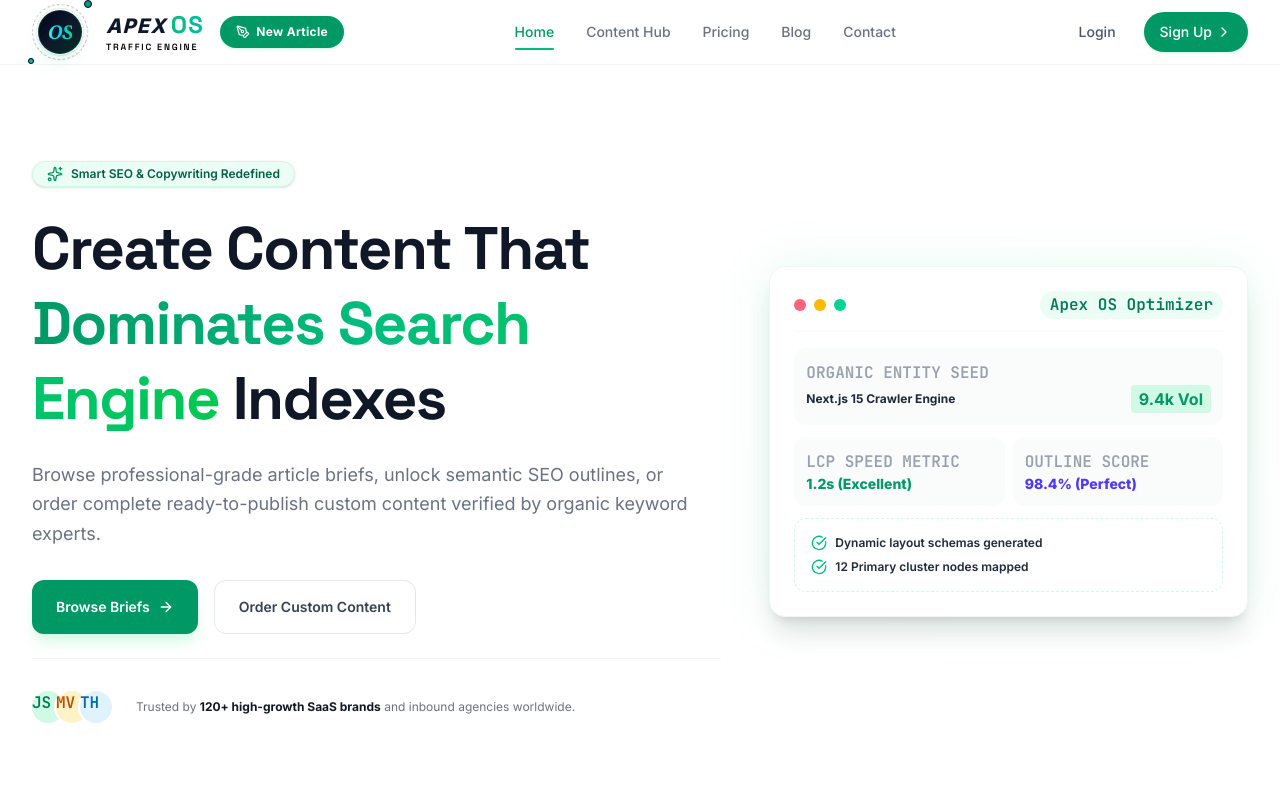
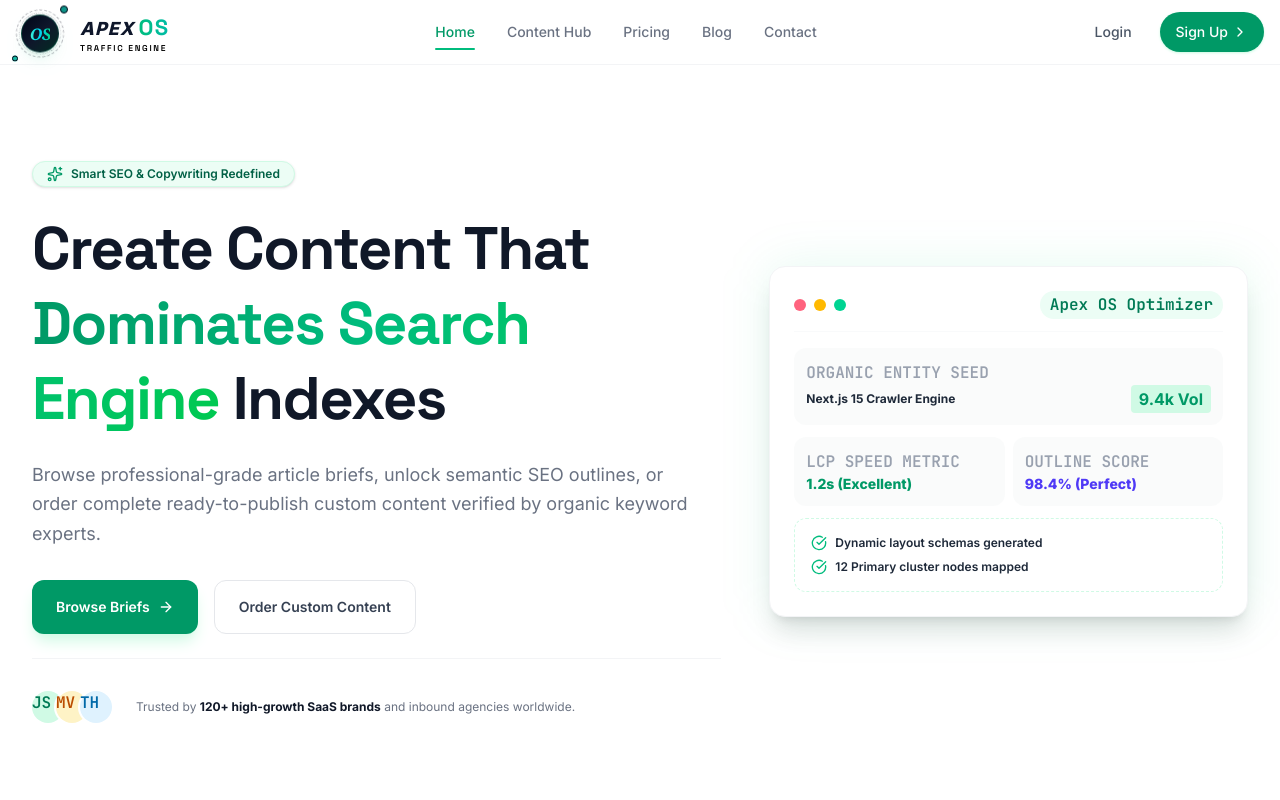
Before and after one commit to amirshahzadseo92/Amir-Shahzad, a React (Vite) app: page / in a window 1280 px wide. Shown: the top 800 px of the page. Built offline with nearby package versions, Linux system fonts and the light colour scheme.

Commit message:
refactor(ui): update header layout and logo scaling
Remove redundant "New Article" button from the header and adjust logo dimensions for a more compact design.

```diff
--- a/src/components/Header.tsx
+++ b/src/components/Header.tsx
@@ -39,29 +39,15 @@
 
   return (
     <header className="sticky top-0 z-50 w-full border-b border-gray-100 bg-white/80 backdrop-blur-md transition-all duration-300">
-      <div className="mx-auto flex h-16 max-w-7xl items-center justify-between px-4 sm:px-6 lg:px-8">
-        {/* Logo & New Article Action */}
+      <div className="mx-auto flex h-16 max-w-7xl items-center justify-between px-4 sm:px-4 lg:px-4">
+        {/* Logo & Navigation Action */}
         <div className="flex items-center gap-2 sm:gap-4">
           <div
             onClick={() => handleNavClick('home')}
-            className="cursor-pointer"
+            className="cursor-pointer flex items-center h-full"
           >
             <Logo size="md" showText={true} />
           </div>
-
-          <button
-            onClick={() => {
-              if (onNewArticleClick) {
-                onNewArticleClick();
-              } else {
-                handleNavClick('library');
-              }
-            }}
-            className="hidden md:flex items-center gap-1.5 rounded-full bg-emerald-600 hover:bg-emerald-500 active:scale-95 text-white px-3 py-1.5 md:px-4 md:py-2 text-[11px] md:text-xs font-bold tracking-wide transition-all shadow-sm hover:shadow shadow-emerald-100 shrink-0 cursor-pointer"
-          >
-            <PenTool className="h-3.5 w-3.5" />
-            <span>New Article</span>
-          </button>
         </div>
 
         {/* Desktop Navigation */}
--- a/src/components/Logo.tsx
+++ b/src/components/Logo.tsx
@@ -17,44 +17,46 @@
   }, []);
 
   // Dimensions based on size prop
-  const containerSize = size === 'sm' ? 'h-9 w-9' : size === 'lg' ? 'h-14 w-14' : 'h-9 w-9 md:h-11 md:w-11';
-  const outerRingSize = size === 'sm' ? 'h-[44px] w-[44px]' : size === 'lg' ? 'h-[72px] w-[72px]' : 'h-[44px] w-[44px] md:h-[56px] md:w-[56px]';
-  const middleRingSize = size === 'sm' ? 'h-[38px] w-[38px]' : size === 'lg' ? 'h-[62px] w-[62px]' : 'h-[38px] w-[38px] md:h-[48px] md:w-[48px]';
-  const innerSvgSize = size === 'sm' ? 'h-5 w-5' : size === 'lg' ? 'h-7 w-7' : 'h-5 w-5 md:h-6 md:w-6';
+  const containerSize = size === 'sm' ? 'h-9 w-9' : size === 'lg' ? 'h-14 w-14' : 'h-9 w-9 md:h-[38px] md:w-[38px]';
+  const outerRingSize = size === 'sm' ? 'h-[44px] w-[44px]' : size === 'lg' ? 'h-[72px] w-[72px]' : 'h-[44px] w-[44px] md:h-[48px] md:w-[48px]';
+  const middleRingSize = size === 'sm' ? 'h-[38px] w-[38px]' : size === 'lg' ? 'h-[62px] w-[62px]' : 'h-[38px] w-[38px] md:h-[42px] md:w-[42px]';
+  const innerSvgSize = size === 'sm' ? 'h-5 w-5' : size === 'lg' ? 'h-7 w-7' : 'h-5 w-5 md:h-[22px] md:w-[22px]';
 
   // Custom styled templates for APEX and OS inside the emblem
   const apexStyle = size === 'sm'
     ? 'text-[10px] font-extrabold tracking-tighter italic font-serif'
     : size === 'lg'
       ? 'text-[17px] font-extrabold tracking-tighter italic font-serif'
-      : 'text-[10px] md:text-[13.5px] font-extrabold tracking-tighter italic font-serif';
+      : 'text-[10px] md:text-[11.5px] font-extrabold tracking-tighter italic font-serif';
 
   const osStyle = size === 'sm'
     ? 'text-[14px] font-extrabold tracking-tighter italic font-serif'
     : size === 'lg'
       ? 'text-[24px] font-extrabold tracking-tighter italic font-serif'
-      : 'text-[14px] md:text-[19px] font-extrabold tracking-tighter italic font-serif';
+      : 'text-[14px] md:text-[16px] font-extrabold tracking-tighter italic font-serif';
 
-  const outerTextSize = size === 'sm' ? 'text-lg' : size === 'lg' ? 'text-2xl' : 'text-base md:text-xl';
-  const outerOsTextSize = size === 'sm' ? 'text-xl font-black' : size === 'lg' ? 'text-3xl font-black' : 'text-lg md:text-2xl font-black';
-  const outerSubTextSize = size === 'sm' ? 'text-[8px]' : size === 'lg' ? 'text-[10px]' : 'text-[7.5px] md:text-[9px]';
+  const outerTextSize = size === 'sm' ? 'text-lg' : size === 'lg' ? 'text-2xl' : 'text-base md:text-[18px]';
+  const outerOsTextSize = size === 'sm' ? 'text-xl font-black' : size === 'lg' ? 'text-3xl font-black' : 'text-lg md:text-[22px] font-black';
+  const outerSubTextSize = size === 'sm' ? 'text-[8px]' : size === 'lg' ? 'text-[10px]' : 'text-[7.5px] md:text-[8.5px]';
 
   return (
-    <div className="flex items-center gap-2 md:gap-3.5 group select-none py-0.5 md:py-1 relative">
+    <div className="flex items-center gap-2 md:gap-3 group select-none py-0.5 md:py-0.5 relative md:translate-y-[1.5px]">
       {/* Dynamic Automated Outer Ring + Emblem Wrapper */}
-      <div className={`relative flex items-center justify-center shrink-0 ${containerSize === 'h-9 w-9' ? 'h-[44px] w-[44px]' : size === 'lg' ? 'h-[72px] w-[72px]' : 'h-[44px] w-[44px] md:h-[56px] md:w-[56px]'}`}>
+      <div className={`relative flex items-center justify-center shrink-0 ${size === 'sm' ? 'h-[44px] w-[44px]' : size === 'lg' ? 'h-[72px] w-[72px]' : 'h-[44px] w-[44px] md:h-[48px] md:w-[48px]'}`}>
 
         {/* AUTOMATION RING 1: Outermost dynamic orbit with dashed line (Slow clockwise rotation) */}
-        <div
-          className={`absolute inset-0 m-auto rounded-full border border-dashed border-slate-950/30 animate-[spin_20s_linear_infinite] pointer-events-none ${outerRingSize}`}
-          style={{ transformOrigin: 'center' }}
-        />
+        <div className={`absolute inset-0 m-auto pointer-events-none flex items-center justify-center ${outerRingSize}`}>
+          <div
+            className="w-full h-full rounded-full border border-dashed border-slate-950/30 animate-[spin_20s_linear_infinite]"
+          />
+        </div>
 
         {/* AUTOMATION RING 2: Middle orbit with dotted style (Faster counter-clockwise rotation) */}
-        <div
-          className={`absolute inset-0 m-auto rounded-full border border-dotted border-slate-950/25 animate-[spin_10s_linear_infinite_reverse] pointer-events-none ${middleRingSize}`}
-          style={{ transformOrigin: 'center' }}
-        />
+        <div className={`absolute inset-0 m-auto pointer-events-none flex items-center justify-center ${middleRingSize}`}>
+          <div
+            className="w-full h-full rounded-full border border-dotted border-slate-950/25 animate-[spin_10s_linear_infinite_reverse]"
+          />
+        </div>
 
         {/* AUTOMATION NODES: High-tech pulsing satellite points with dynamic, automatic color-cycling */}
         <span className="absolute -top-1 -right-1 flex h-2 w-2 z-10">
```
